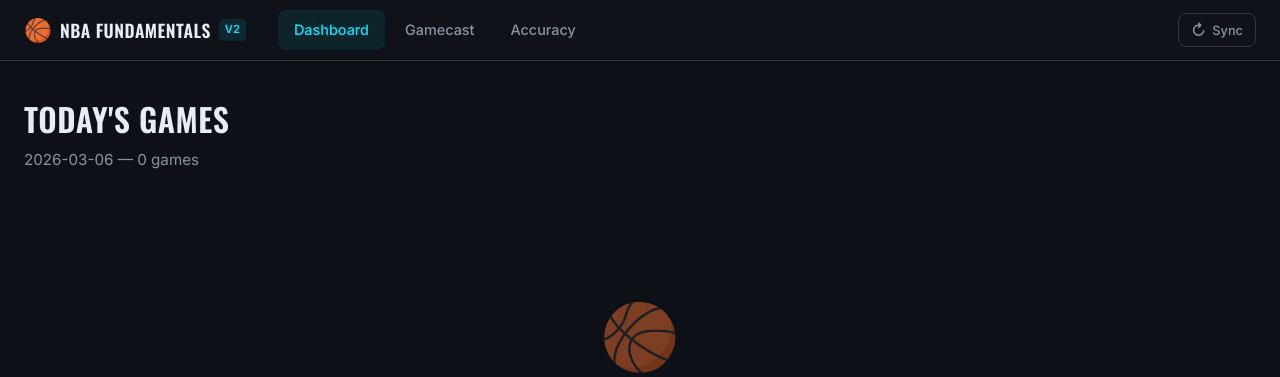
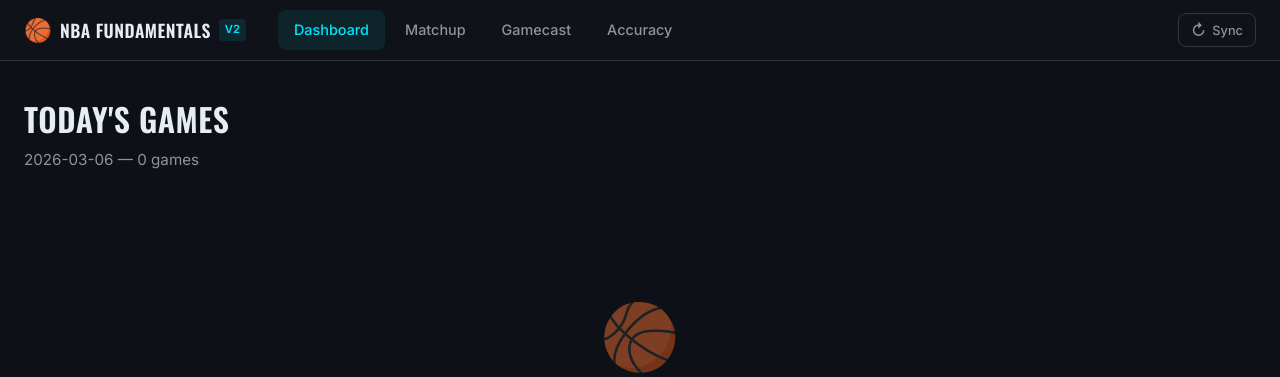
Before and after one commit to sk408/nba_v2, a Flask app: page / in a window 1280 px wide. Shown: the top 377 px of the page. Run offline with Flask 3, Linux system fonts and the light colour scheme; data that the repository does not hold is empty.

Commit message:
Add missing Matchup link to desktop navbar
Co-Authored-By: Claude Opus 4.6 <noreply@anthropic.com>

```diff
--- a/src/web/templates/base.html
+++ b/src/web/templates/base.html
@@ -20,6 +20,7 @@
             </a>
             <div class="nav-links">
                 <a href="/" class="nav-link {% if request.path == '/' %}active{% endif %}">Dashboard</a>
+                <a href="/matchup" class="nav-link {% if '/matchup' in request.path %}active{% endif %}">Matchup</a>
                 <a href="/gamecast" class="nav-link {% if request.path.startswith('/gamecast') %}active{% endif %}">Gamecast</a>
                 <a href="/accuracy" class="nav-link {% if request.path == '/accuracy' %}active{% endif %}">Accuracy</a>
             </div>
```
